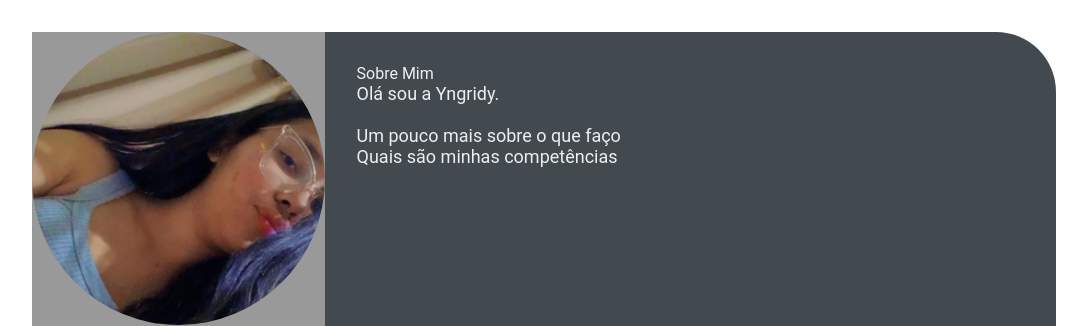
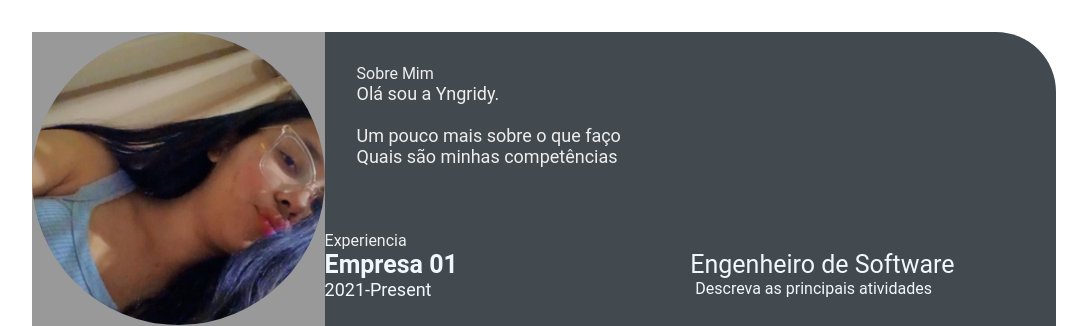
Before and after one commit to yngridy018/yngridy018.github.io, a plain HTML site: page index.html in a window 1280 px wide. Shown: the top 326 px of the page, without its empty margins (96-1183 px from the left). Drawn offline with Linux system fonts and the light colour scheme.

Commit message:
feature:add index.html (#3)

```diff
--- a/index.html
+++ b/index.html
@@ -47,6 +47,21 @@
                         </p>
                     </section>
                 </div>
+                <section class="experience gap">
+                    <div class="right-title">Experiencia</div>
+                    <div class="experience-contents">
+                        <div class="expe-left">
+                            <p class="exp-company-name">Empresa 01</p>
+                            <p class="exp-time-period">2021-Present</p>
+                        </div>
+                        <div class="expe-rigth">
+                            <p class="exp-position">Engenheiro de Software</p>
+                            <p class="exp-desc">
+                                Descreva as principais atividades
+                            </p>
+                        </div>
+                    </div>
+                </section>
         </section>
     </main>
 </body>
--- a/style.css
+++ b/style.css
@@ -101,3 +101,38 @@
     font-size: 18px;
     color: #eeeeee;
 }
+
+.experience-contents,
+.education-contents,
+.awards-contents {
+    display: grid;
+    grid-template-columns: repeat(2, 1fr);
+    padding-bottom: 2rem;
+    color: #F1F8FD;
+}
+
+.exp-company-name,
+.education-school-name,
+.awards-company-name {
+    font-size: 25px;
+    font-weight: bold;
+}
+
+.exp-time-period,
+.educationp-time-period,
+.awards-time-period {
+    font-size: 18px;
+}
+
+.exp-position,
+.education-subject,
+.awards-name {
+    font-size: 25px;
+}
+
+.exp-desc,
+.education-desc,
+.awards-desc {
+    font-size: 16px;
+    padding-left: 5px;
+}
```
